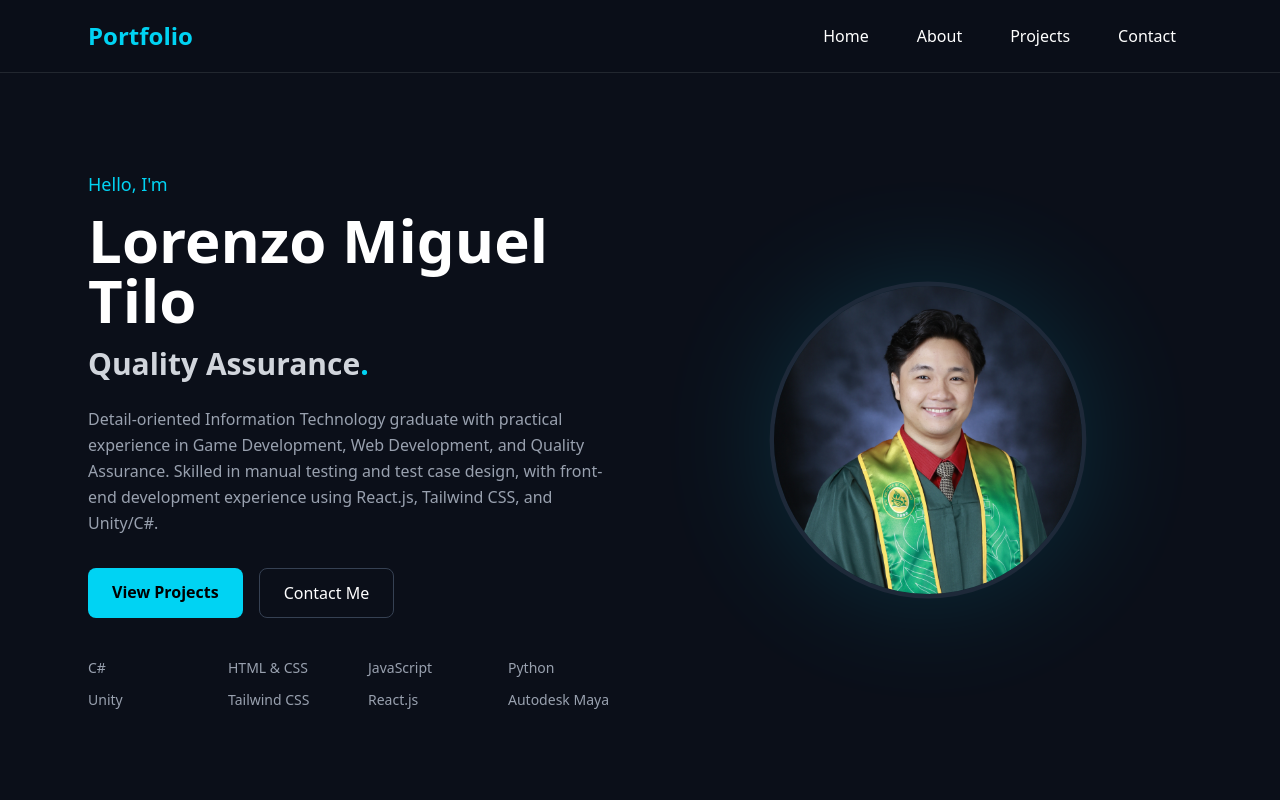
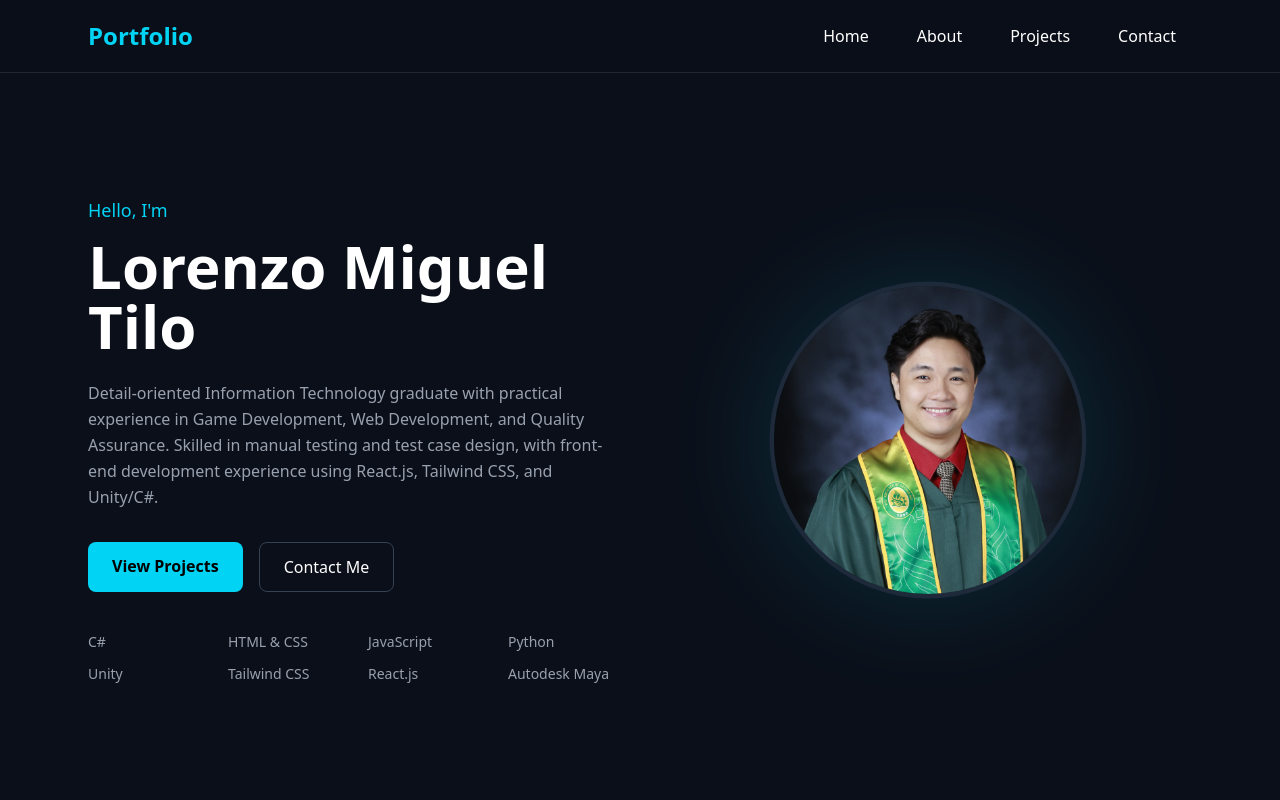
Before and after one commit to lorenzomigueltilo/TILO_Portfolio, a React (Vite) app: page / in a window 1280 px wide. Shown: the top 800 px of the page. Built offline with nearby package versions, Linux system fonts and the light colour scheme.

Commit message:
Update resume PDF and portfolio content

```diff
--- a/src/components/Home.jsx
+++ b/src/components/Home.jsx
@@ -71,9 +71,9 @@ const Home = () => {
             text-gray-300
             "
           >
-            Quality Assurance
+
             <span className="text-cyan-400">
-              .
+
             </span>
           </h2>
 
```
Also changed, not shown: 1 other file (tests, documents, lock files or other folders).
